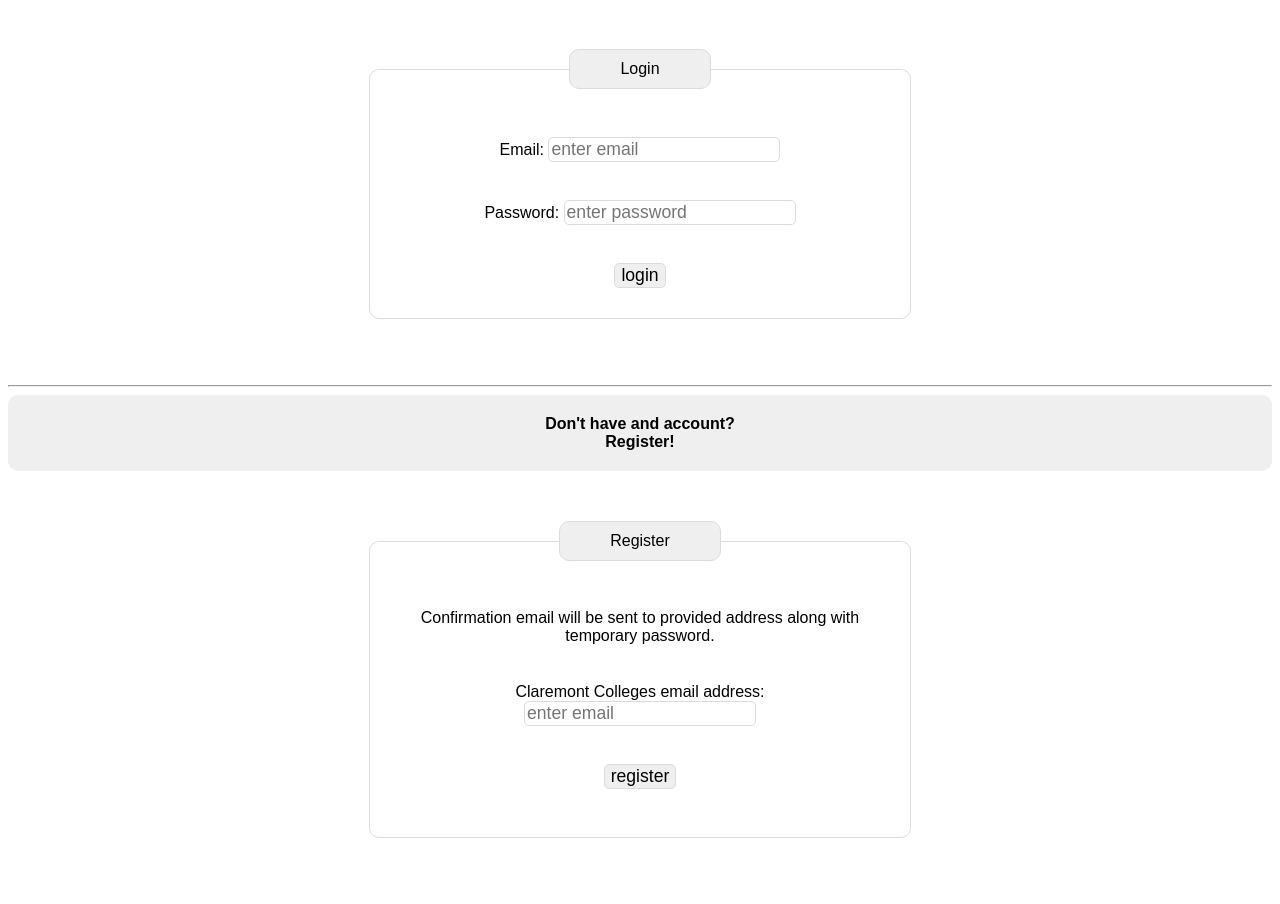
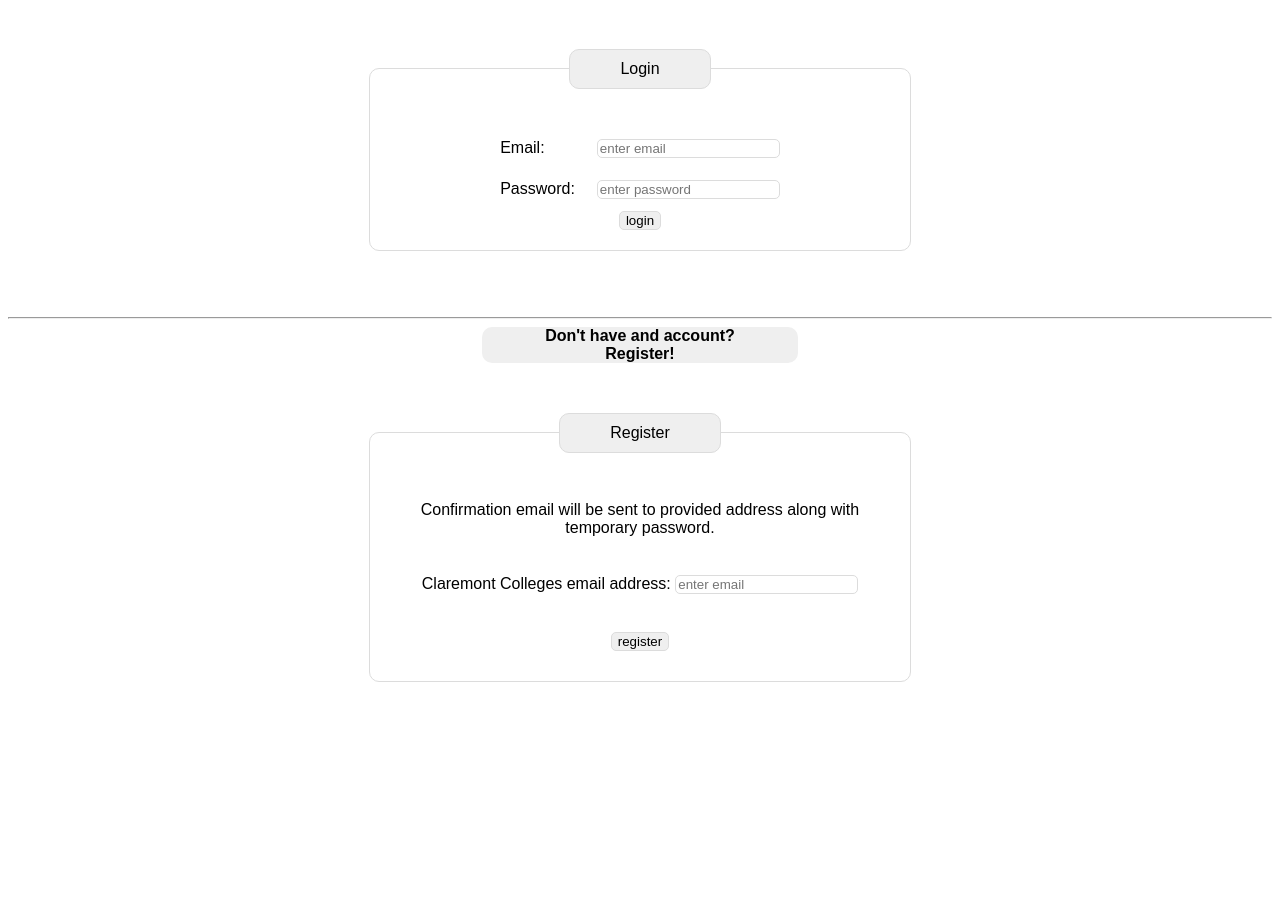
Before and after one commit to ClaremontAcademia/Forum, a Django app: template forum/templates/loginpage.html in a window 1280 px wide. Shown: the part 377-1281 px from the top of the page. After the commit the page ends 1059 px from the top, so only its background shows below. Run offline with Django 3.2, Linux system fonts and the light colour scheme; the template is opened without the code that fills it, so the values that code supplies are empty.

Commit message:
update layout

```diff
--- a/forum/templates/loginpage.html
+++ b/forum/templates/loginpage.html
@@ -3,29 +3,27 @@
     <title>Welcome to Claremont Academia</title>
 </head>
 <h2>Welcome to Claremont Academia</h2>
-<img src="forum/static/img/5clogo.jpeg" alt="logo">
+<img src="forum\static\img\5clogo.jpeg" alt="logo">
 <body>
-<form action="/login/" method="post">
+<form action="\login\" method="post">
 <fieldset>
 	<legend>
 		Login
 	</legend>
+	{% if invalid_login %}Invalid email or password. {% endif %}
 	<br>
-	<label>
-		Email:
-		<input type="email" name="userlogin" placeholder="enter email">
-	</label>
-	<br />
-	<label>
-		Password:
-		<input type="text" name="passlogin" placeholder="enter password">
-	</label>
-	<br>
-	<label>
-		<input type="submit" value="login" />
-		<br>
-		{% if invalid_login %}Invalid email or password. {% endif %}
-	</label>
+
+	<table>
+		<tr>
+			<td>Email:</td>
+			<td><input type="email" name="userlogin" placeholder="enter email"></td>
+		</tr>
+		<tr>
+			<td>Password:</td>
+			<td><input type="text" name="passlogin" placeholder="enter password"></td>
+		</tr>
+	</table>
+	<input type="submit" value="login">
 </fieldset>
 
 </form>
@@ -33,11 +31,13 @@
 <hr />
 <h4>Don't have and account? <br /> Register!</h4>
 
-<form action"/register/" method="post">
+<form action"\register\" method="post">
 	<fieldset>
+
 		<legend>
 			Register
 		</legend>
+		{% if invalid_email %} Invalid email address {% endif %}
 		<br>
 		<label>
 			Confirmation email will be sent to provided address along with temporary password.
@@ -51,8 +51,8 @@
 		<label>
 			<input type="submit" value="register" />
 		</label>
-		<br>
-		{% if invalid_email %} Invalid email address {% endif %}
+
+
 	</fieldset>
 
 </form>
@@ -69,7 +69,11 @@
 	h2, h4{
 		border-radius: 10px;
 		background-color: #efefef;
-		padding: 20px 100px;
+	}
+
+	h4{
+		width: 25%;
+		text-align: center;
 		margin: auto;
 	}
 
@@ -99,11 +103,18 @@
 	input{
 		border-radius: 5px;
 		border: 1px solid #dcdcdc;
-		font-size: 110%;
 	}
 
 	input#submit{
 
+	}
+
+	table{
+		margin: auto;
+	}
+
+	td{
+		padding: 10px;
 	}
 
 	label{
@@ -111,6 +122,10 @@
 		padding: 10px;
 	}
 
-
+	img{
+		padding-top: 20px;
+		display: block;
+		margin: 0px auto
+	}
 
 </style>
```
